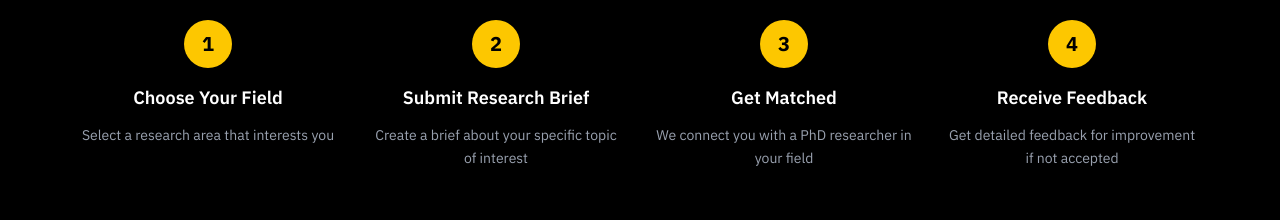
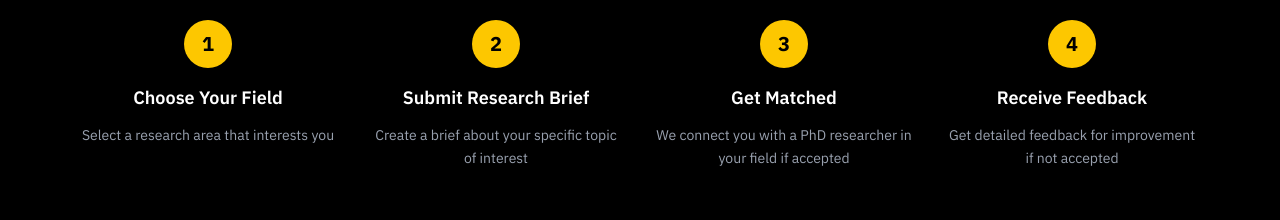
Before and after one commit to DaInfernalCoder/ultra-research-fellowship, a Next.js app: page / in a window 1280 px wide. Shown: the part 1380-1600 px from the top of the page. Built offline with nearby package versions, Linux system fonts and the light colour scheme.

Commit message:
little typo

```diff
--- a/src/components/sections/PartnerLabsSection.tsx
+++ b/src/components/sections/PartnerLabsSection.tsx
@@ -91,7 +91,7 @@ export default function PartnerLabsSection() {
               </div>
               <h3 className="text-lg font-semibold mb-3">Get Matched</h3>
               <p className="text-gray-400 text-sm leading-relaxed">
-                We connect you with a PhD researcher in your field
+                We connect you with a PhD researcher in your field if accepted
               </p>
             </div>
 
```
